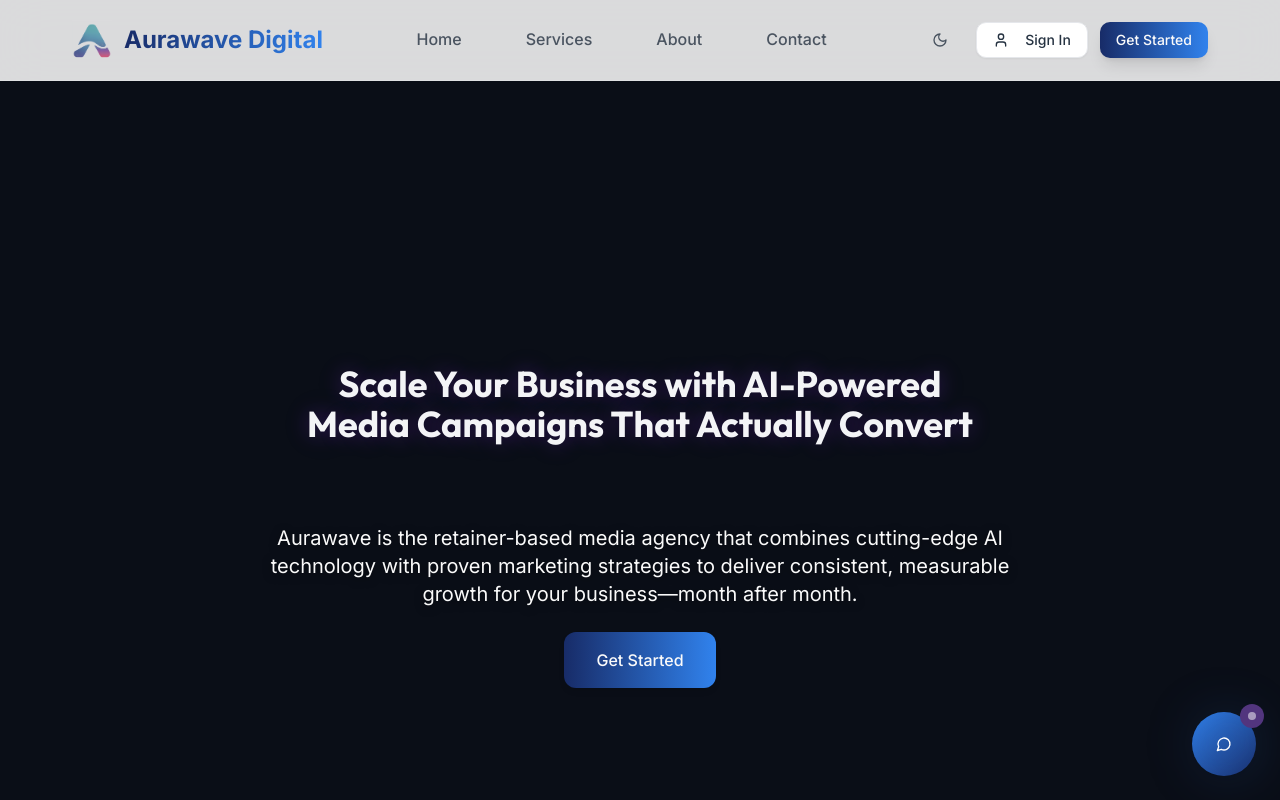
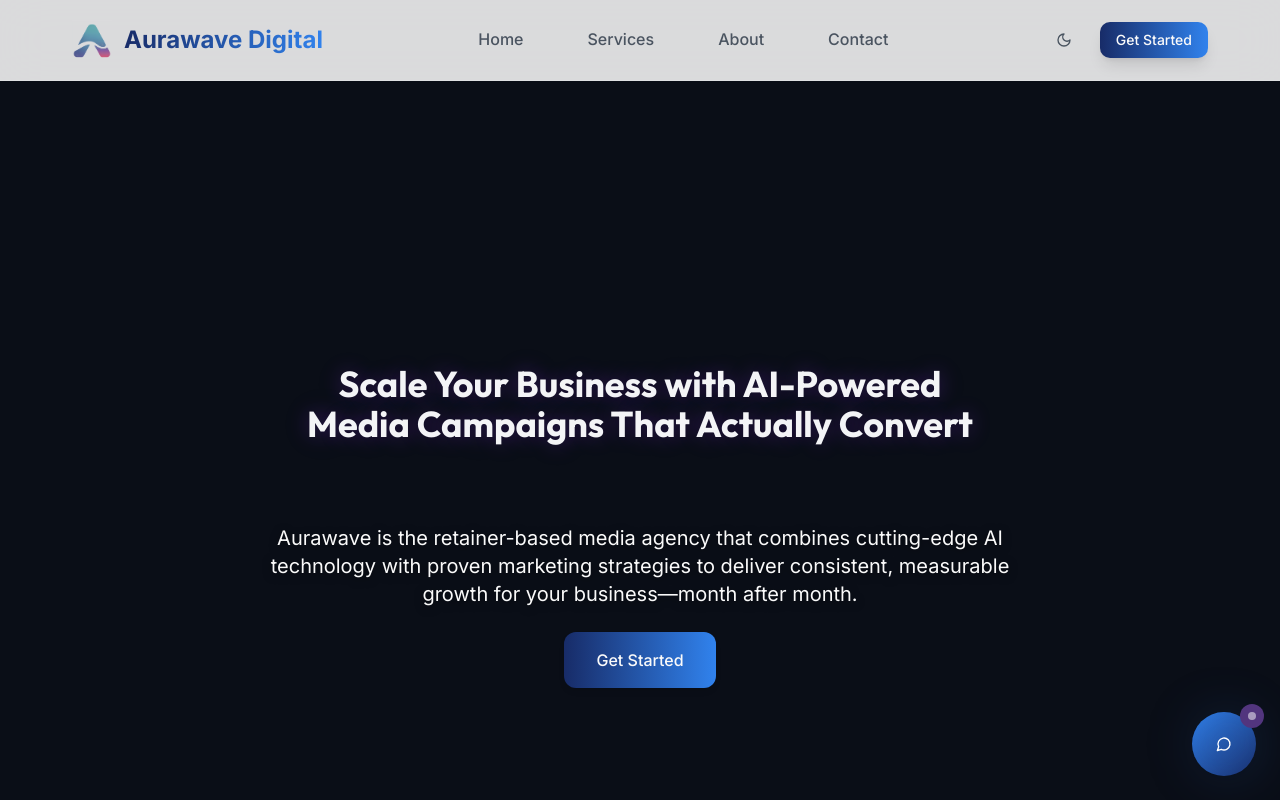
Before and after one commit to pankajtiwaskar-create/aurawave-growth-accelerator, a React (Vite) app: page / in a window 1280 px wide. Shown: the top 800 px of the page. Built offline with nearby package versions, Linux system fonts and the light colour scheme.

Commit message:
Remove "Sign in" button
Removed the "Sign in" button and its associated functionality from the page.

```diff
--- a/src/App.tsx
+++ b/src/App.tsx
@@ -3,29 +3,24 @@ import { Toaster as Sonner } from "@/components/ui/sonner";
 import { TooltipProvider } from "@/components/ui/tooltip";
 import { QueryClient, QueryClientProvider } from "@tanstack/react-query";
 import { BrowserRouter, Routes, Route } from "react-router-dom";
-import { AuthProvider } from "@/hooks/useAuth";
 import Index from "./pages/Index";
-import Auth from "./pages/Auth";
 import NotFound from "./pages/NotFound";
 
 const queryClient = new QueryClient();
 
 const App = () => (
   <QueryClientProvider client={queryClient}>
-    <AuthProvider>
     <TooltipProvider>
       <Toaster />
       <Sonner />
       <BrowserRouter>
         <Routes>
           <Route path="/" element={<Index />} />
-            <Route path="/auth" element={<Auth />} />
           {/* ADD ALL CUSTOM ROUTES ABOVE THE CATCH-ALL "*" ROUTE */}
           <Route path="*" element={<NotFound />} />
         </Routes>
       </BrowserRouter>
     </TooltipProvider>
-    </AuthProvider>
   </QueryClientProvider>
 );
 
--- a/src/components/Header.tsx
+++ b/src/components/Header.tsx
@@ -1,14 +1,11 @@
 import { useState, useEffect } from 'react';
-import { Moon, Sun, Menu, X, User, LogOut } from 'lucide-react';
-import { Link } from 'react-router-dom';
+import { Moon, Sun, Menu, X } from 'lucide-react';
 import { Button } from '@/components/ui/button';
-import { useAuth } from '@/hooks/useAuth';
 import auraWaveLogo from '/lovable-uploads/10a26a67-60d6-4878-acab-46f09790c371.png';
 
 const Header = () => {
   const [isDark, setIsDark] = useState(false);
   const [isMobileMenuOpen, setIsMobileMenuOpen] = useState(false);
-  const { user, signOut } = useAuth();
 
   useEffect(() => {
     const theme = localStorage.getItem('theme');
@@ -110,43 +107,13 @@ const Header = () => {
               )}
             </Button>
 
-            {/* Auth Buttons */}
-            {user ? (
-              <div className="hidden lg:flex items-center space-x-3">
-                <span className="text-sm text-muted-foreground">
-                  {user.email}
-                </span>
-                <Button
-                  variant="outline"
-                  size="sm"
-                  onClick={signOut}
-                  className="hover:bg-destructive hover:text-destructive-foreground"
-                >
-                  <LogOut className="w-4 h-4 mr-2" />
-                  Sign Out
-                </Button>
-              </div>
-            ) : (
-              <div className="hidden lg:flex items-center space-x-3">
-                <Link to="/auth">
-                  <Button
-                    variant="outline"
-                    size="sm"
-                    className="hover:bg-primary hover:text-primary-foreground"
-                  >
-                    <User className="w-4 h-4 mr-2" />
-                    Sign In
-                  </Button>
-                </Link>
             <Button
               size="sm"
               onClick={() => scrollToSection('contact')}
-                  className="bg-gradient-to-r from-primary to-secondary hover:from-primary/90 hover:to-secondary/90 text-primary-foreground transition-all duration-300 hover:scale-105 shadow-lg hover:shadow-primary/25"
+              className="hidden lg:block bg-gradient-to-r from-primary to-secondary hover:from-primary/90 hover:to-secondary/90 text-primary-foreground transition-all duration-300 hover:scale-105 shadow-lg hover:shadow-primary/25"
             >
               Get Started
             </Button>
-              </div>
-            )}
           </div>
         </div>
       </div>
@@ -164,31 +131,7 @@ const Header = () => {
                 {item.label}
               </button>
             ))}
-            {user ? (
-              <div className="mt-6 space-y-3">
-                <p className="text-sm text-muted-foreground text-center">
-                  Signed in as {user.email}
-                </p>
-                <Button
-                  onClick={signOut}
-                  variant="outline"
-                  className="w-full hover:bg-destructive hover:text-destructive-foreground"
-                >
-                  <LogOut className="w-4 h-4 mr-2" />
-                  Sign Out
-                </Button>
-              </div>
-            ) : (
-              <div className="mt-6 space-y-3">
-                <Link to="/auth" className="block">
-                  <Button
-                    variant="outline"
-                    className="w-full hover:bg-primary hover:text-primary-foreground"
-                  >
-                    <User className="w-4 h-4 mr-2" />
-                    Sign In
-                  </Button>
-                </Link>
+            <div className="mt-6">
               <Button
                 size="sm"
                 onClick={() => scrollToSection('contact')}
@@ -197,7 +140,6 @@ const Header = () => {
                 Get Started
               </Button>
             </div>
-            )}
           </nav>
         </div>
       )}
```
Lines whose indentation alone changed are shown as unchanged.
